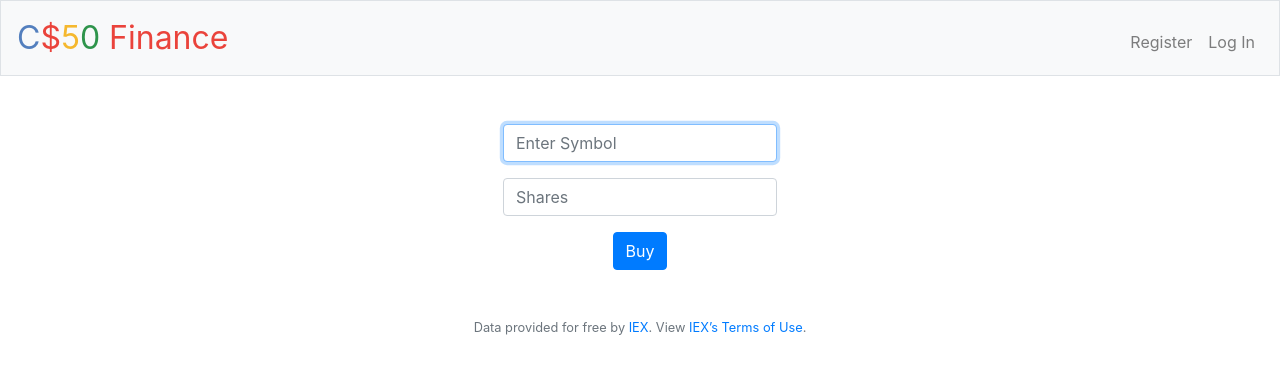
After one commit to theSeifHub/cs50x-pset8-webtrack, a Flask app: template templates/buy.html in a window 1280 px wide. The commit adds this page. Shown: the top 374 px of the page. Run offline with Flask 2, Linux system fonts and the light colour scheme; the template is opened without the code that fills it, so the values that code supplies are empty; some libraries are stand-ins or nearby versions.

Commit message:
Implemented Buy

```diff
--- a/app.py
+++ b/app.py
@@ -6,6 +6,7 @@ from flask_session import Session
 from tempfile import mkdtemp
 from werkzeug.exceptions import default_exceptions, HTTPException, InternalServerError
 from werkzeug.security import check_password_hash, generate_password_hash
+from datetime import datetime
 
 from helpers import apology, login_required, lookup, usd
 
@@ -64,7 +65,53 @@ Buy shares of stock
 @app.route("/buy", methods=["GET", "POST"])
 @login_required
 def buy():
-    return apology("TODO")
+    if request.method == "POST":
+        symbol = request.form.get("symbol")
+        # If no value provided
+        if not symbol:
+            return apology('', 'please enter a valid symbol')
+
+        stock_pack = lookup(symbol)
+        # If symbol is unavailable or invalid
+        if stock_pack is None:
+            return apology('', 'No such symbol')
+        else:
+            user_id = session.get("user_id")
+            shares = int(request.form.get("shares"))
+            total_cost = shares * stock_pack["price"]
+            user_cash = db.execute(
+                "SELECT cash FROM users WHERE id = :uid", uid=user_id)
+
+            if len(user_cash) != 1:
+                return apology(len(user_cash), "db array sucks")
+            elif user_cash[0]["cash"] < total_cost:
+                return apology("pooooor!", "not enough money")
+            else:
+                now = datetime.now()
+                db.execute(
+                    "INSERT INTO stock (userID, symbol, name, shares, unit_price, total_cost, dateID) VALUES (:userID, :symbol, :name, :shares, :unit_price, :total_cost, :dateID)",
+                    userID=user_id,
+                    symbol=stock_pack["symbol"],
+                    name=stock_pack["name"],
+                    shares=shares,
+                    unit_price=stock_pack["price"],
+                    total_cost=total_cost,
+                    dateID=now
+                )
+                rest = user_cash[0]["cash"] - total_cost
+                db.execute("UPDATE users SET cash = :rest WHERE id = :uid",
+                           rest=rest, uid=user_id)
+                if rest == 0:
+                    flash("No more cash!")
+                elif rest < 5:
+                    flash("You just milked off your account.")
+                else:
+                    flash("Successful Process!")
+            return render_template("index.html")
+
+    # If method = GET
+    else:
+        return render_template("buy.html")
 
 
 """
--- a/templates/apology.html
+++ b/templates/apology.html
@@ -5,5 +5,5 @@
 {% endblock %}
 
 {% block main %}
-    <img alt="{{ top }}" class="border" src="http://memegen.link/custom/{{ top | urlencode }}/{{ bottom | urlencode }}.jpg?alt=https://i.imgur.com/CsCgN7Ll.png" title="{{ top }}">
+    <img alt="{{ top }}" class="border" height="500px" src="http://memegen.link/custom/{{ top | urlencode }}/{{ bottom | urlencode }}.jpg?alt=https://i.imgur.com/CsCgN7Ll.png" title="{{ top }}">
 {% endblock %}
--- /dev/null
+++ b/templates/buy.html
@@ -0,0 +1,32 @@
+{% extends "layout.html" %}
+
+{% block title %}
+    Buy Shares
+{% endblock %}
+
+{% block main %}
+    <form action="/buy" method="post">
+        <div class="form-group">
+            <input
+                type="text"
+                name="symbol"
+                placeholder="Enter Symbol"
+                class="form-control"
+                autocomplete
+                autofocus
+                required
+            />
+        </div>
+        <div class="form-group">
+            <input
+                type="number"
+                min="1"
+                name="shares"
+                placeholder="Shares"
+                class="form-control"
+                required
+            />
+        </div>
+        <button class="btn btn-primary" type="submit">Buy</button>
+    </form>
+{% endblock %}
```
